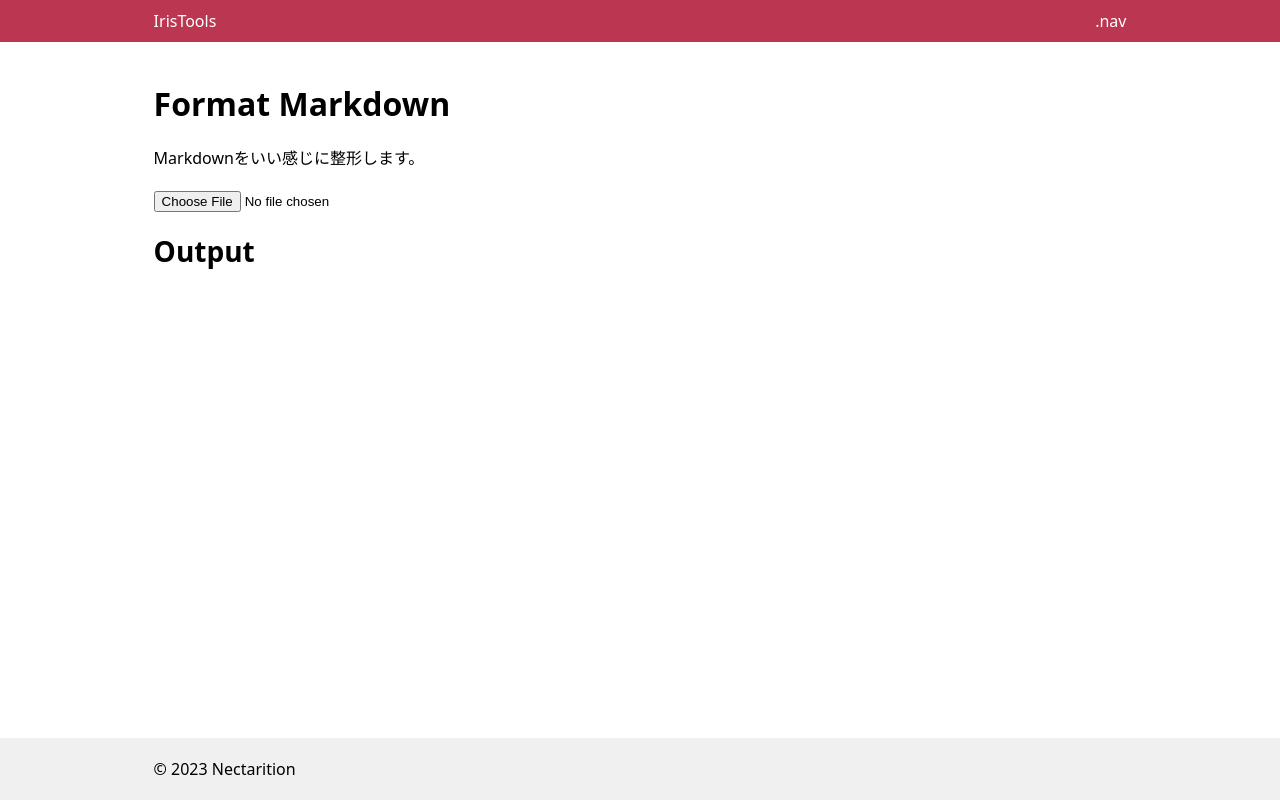
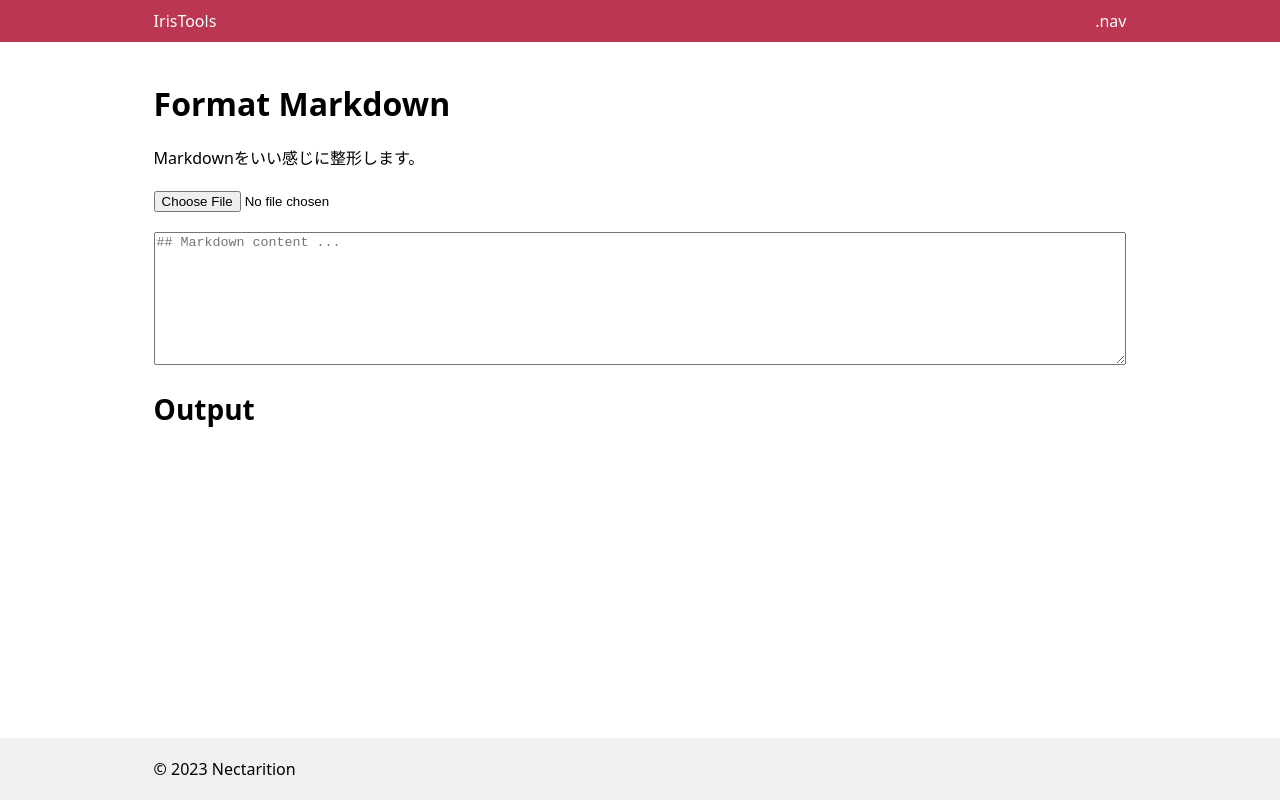
Before and after one commit to nectarition/IrisTools, a React (Vite) app in the folder packages/client/: page /tools/format-markdown in a window 1280 px wide. Built offline with nearby package versions, Linux system fonts and the light colour scheme.

Commit message:
Markdown直接入力

```diff
--- a/packages/client/src/components/tools/FormatMarkdown.tsx
+++ b/packages/client/src/components/tools/FormatMarkdown.tsx
@@ -8,6 +8,7 @@ import remarkBreaks from 'remark-breaks'
 interface Props {
   data: string | undefined
   openAsText: (file: File) => void
+  setData: (content: string) => void
 }
 const FormatMarkdown: React.FC<Props> = (props) => {
   const [file, setFile] = useState<File>()
@@ -29,6 +30,9 @@ const FormatMarkdown: React.FC<Props> = (props) => {
         <input
           type="file" accept=".md"
           onChange={e => setFile(e.target.files?.[0])} />
+      </p>
+      <p>
+        <MarkdownDirectInput placeholder="## Markdown content ..." onChange={e => props.setData(e.target.value)} />
       </p>
 
       <h2>Output</h2>
@@ -57,3 +61,9 @@ const PrintArea = styled.section`
     }
   }
 `
+
+const MarkdownDirectInput = styled.textarea`
+  width: 100%;
+  resize: vertical;
+  min-height: 10em;
+`
--- a/packages/client/src/containers/tools/FormatMarkdown.tsx
+++ b/packages/client/src/containers/tools/FormatMarkdown.tsx
@@ -1,4 +1,4 @@
-import { useState } from 'react'
+import { useEffect, useState } from 'react'
 
 import useFile from '../../hooks/useFile'
 
@@ -8,15 +8,21 @@ import FormatMarkdown from '../../components/tools/FormatMarkdown'
 const FormatMarkdownContainer: React.FC = () => {
   const { data, openAsText } = useFile()
   const [fileName, setFileName] = useState<string>()
+  const [content, setContent] = useState<string>()
 
   const open = (file: File) => {
     setFileName(file.name)
     openAsText(file)
   }
 
+  const onChangeData = () => {
+    setContent(data)
+  }
+  useEffect(onChangeData, [data])
+
   return (
     <PrintLayout title={fileName}>
-      <FormatMarkdown data={data} openAsText={open} />
+      <FormatMarkdown data={content} openAsText={open} setData={c => setContent(c)} />
     </PrintLayout>
   )
 }
```
